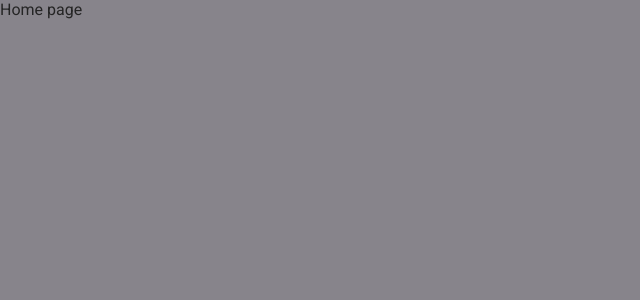
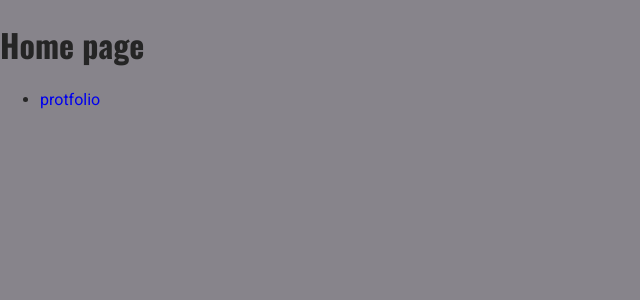
Before and after one commit to amirho3einb/next.js-course, a Next.js app: page / in a window 1280 px wide. Shown: the top 300 px of the page, without its empty margins (0-640 px from the left). Built offline with nearby package versions, Linux system fonts and the light colour scheme.

Commit message:
Navigating with the _Link_ Component

```diff
--- a/pages/index.js
+++ b/pages/index.js
@@ -1,5 +1,16 @@
+import Link from "next/link";
+
 const HomePage = () => {
-  return <div>Home page</div>;
+  return (
+    <div>
+      <h1>Home page</h1>
+      <ul>
+        <li>
+          <Link href="/protfolio">protfolio</Link>
+        </li>
+      </ul>
+    </div>
+  );
 };
 
 export default HomePage;
```
